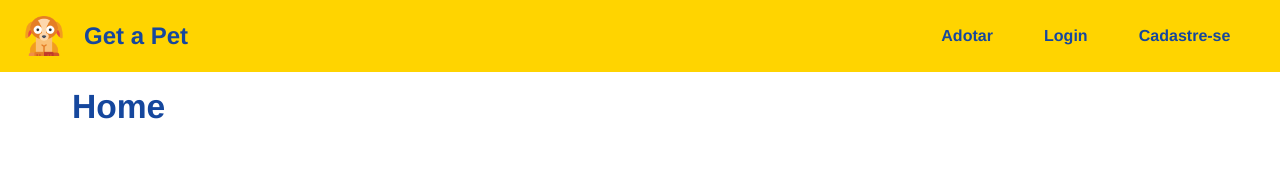
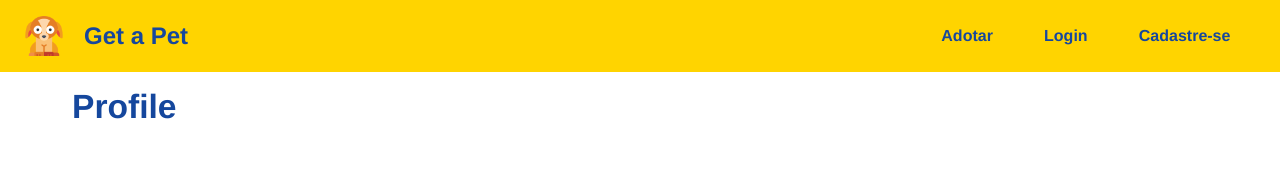
Before and after one commit to GeovanneCallegaro/Petshop-Get-a-Pet, a React (Create React App) app in the folder frontend/: page /user/profile in a window 1280 px wide. Shown: the top 178 px of the page. Built offline with nearby package versions, Linux system fonts and the light colour scheme.

Commit message:
creating user profile page

```diff
--- a/frontend/src/App.jsx
+++ b/frontend/src/App.jsx
@@ -10,6 +10,7 @@ import { Message } from './components/layout/Message.jsx'
 import { Home } from './components/pages/Home.jsx'
 import { Login } from './components/pages/Auth/Login.jsx'
 import { Register } from './components/pages/Auth/Register.jsx'
+import { Profile } from './components/pages/User/Profile.jsx'
 
 /* Context */
 import {UserProvider} from './context/UserContext.jsx'
@@ -29,6 +30,9 @@ function App() {
           <Route path="/register">
             <Register></Register>
           </Route>
+          <Route path="/user/profile">
+            <Profile></Profile>
+          </Route>
           <Route path="/">
             <Home></Home>
           </Route>
--- a/frontend/src/components/layout/Navbar.jsx
+++ b/frontend/src/components/layout/Navbar.jsx
@@ -24,6 +24,9 @@ export function Navbar() {
         {authenticated ?
         (
           <>
+            <li>
+              <Link to='/user/profile'>Meu perfil</Link>
+            </li>
             <li onClick={logout}>
               Sair
             </li>
--- /dev/null
+++ b/frontend/src/components/pages/User/Profile.jsx
@@ -0,0 +1,7 @@
+export function Profile() {
+  return (
+    <section>
+      <h1>Profile</h1>
+    </section>
+  )
+}
```
Also changed, not shown: frontend/src/components/pages/User/Profile.module.css (added).
